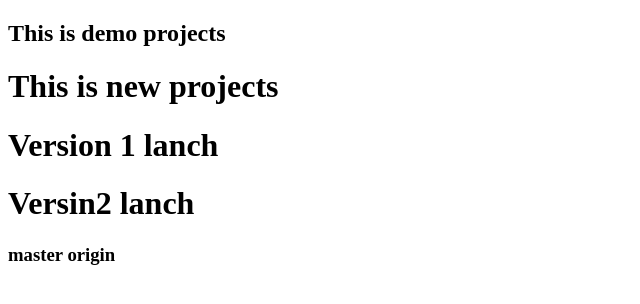
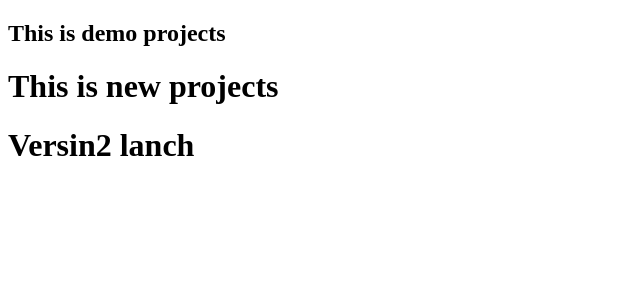
Before and after one commit to anilkumarguptaltts/Gitdemo, a plain HTML site: page index.html in a window 1280 px wide. Shown: the whole page, without its empty margins (0-640 px from the left). Drawn offline with Linux system fonts and the light colour scheme.

Commit message:
version2 branch

```diff
--- a/index.html
+++ b/index.html
@@ -9,8 +9,6 @@
 <body>
     <h2>This is demo projects</h2>
     <h1>This is new projects</h1>
-    <h1>Version 1 lanch</h1>
     <h1>Versin2 lanch </h1>
-    <h3>master origin</h3>
 </body>
 </html>
```
